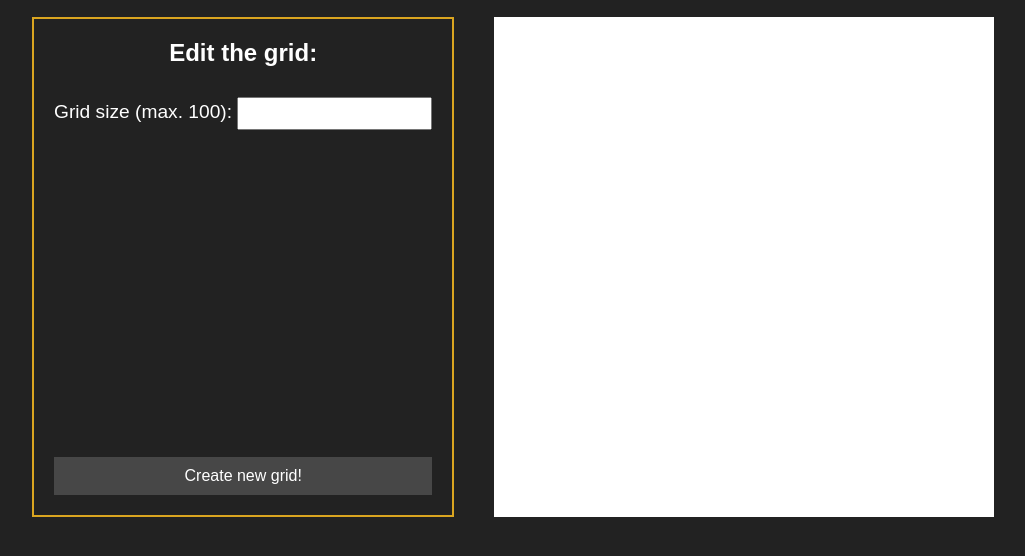
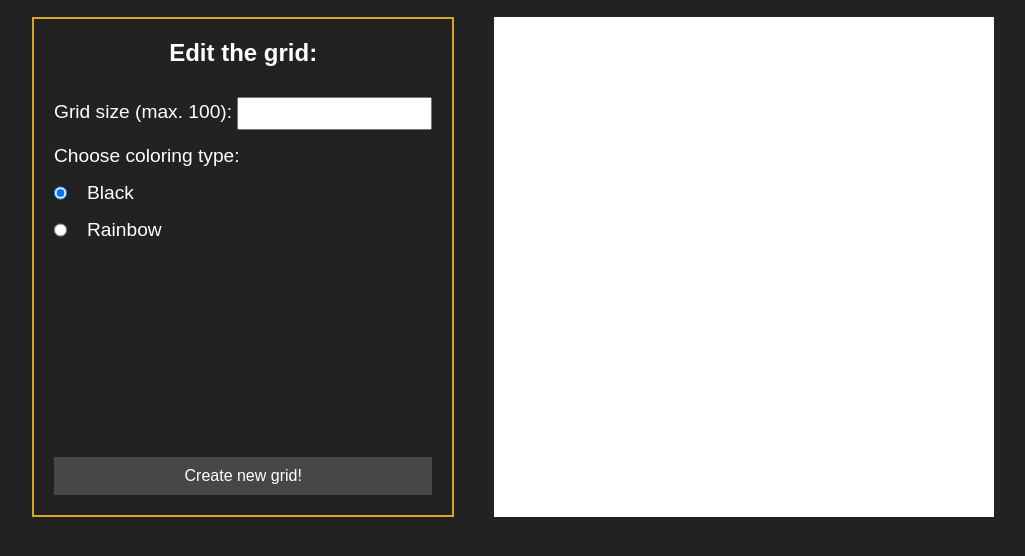
Before and after one commit to mateusznurzynski/etch-a-sketch, a plain HTML site: page index.html in a window 1280 px wide. Shown: the part 60-616 px from the top of the page, without its empty margins (8-1033 px from the left). Drawn offline with Linux system fonts and the light colour scheme.

Commit message:
Make the color change based on form input

```diff
--- a/index.html
+++ b/index.html
@@ -17,6 +17,29 @@
             <label for="size-number">Grid size (max. 100): </label
             ><input type="number" id="size-number" />
           </div>
+          <p>Choose coloring type:</p>
+          <div class="flex color-type-container">
+            <input
+              type="radio"
+              name="color-type"
+              id="color-black"
+              class="color-type"
+              value="black"
+              checked
+            />
+            <label for="color-black">Black</label>
+          </div>
+
+          <div class="flex color-type-container">
+            <input
+              type="radio"
+              name="color-type"
+              id="color-rainbow"
+              class="color-type"
+              value="yellow"
+            />
+            <label for="color-rainbow">Rainbow</label>
+          </div>
 
           <input type="submit" value="Create new grid!" />
         </form>
--- a/main.js
+++ b/main.js
@@ -3,14 +3,15 @@ const segment = document.createElement('div');
 const form = document.querySelector('.grid-edit');
 segment.classList.add('segment');
 let segmentsNumber = 16;
+let colorType;
 segment.style.width = `calc(100%/${segmentsNumber})`;
 segment.style.height = `calc(100%/${segmentsNumber})`;
 
 form.addEventListener('submit', submitForm);
 
-setGrid(segmentsNumber);
+setGrid(segmentsNumber, 'black');
 
-function setGrid(segmentsNumber) {
+function setGrid(segmentsNumber, colorType) {
   if (segmentsNumber > 100) {
     alert('Maximum size of the grid is 100!');
     return;
@@ -24,17 +25,16 @@ function setGrid(segmentsNumber) {
   for (let i = 0; i < segmentsNumber ** 2; i++) {
     container.appendChild(segment.cloneNode(true));
   }
-  allSegments = document.querySelectorAll('.segment');
-  allSegments.forEach((segment) => {
-    segment.addEventListener('mouseenter', paintSegment);
-  });
+  paintSegments(colorType);
 }
 
 function submitForm(e) {
+  e.preventDefault();
   const sizeNumberInput = document.querySelector('#size-number');
-  e.preventDefault();
-  console.log(sizeNumberInput.value);
-  setGrid(sizeNumberInput.value);
+  const colorTypeInputs = document.querySelectorAll('.color-type');
+  colorType = getCheckedValue(colorTypeInputs);
+  console.log(colorType);
+  setGrid(sizeNumberInput.value, colorType);
   clearInputs(sizeNumberInput);
 }
 
@@ -44,6 +44,22 @@ function clearInputs(...inputs) {
   });
 }
 
-function paintSegment(e, type = 'black') {
-  e.currentTarget.style.backgroundColor = type;
+function paintSegments(colorType = 'black') {
+  allSegments = document.querySelectorAll('.segment');
+  allSegments.forEach((segment) => {
+    segment.addEventListener('mouseenter', (e) => {
+      e.currentTarget.style.backgroundColor = colorType;
+    });
+  });
+  //   e.currentTarget.style.backgroundColor = type;
 }
+
+function getCheckedValue(inputs) {
+  let checkedValue = 'black';
+  inputs.forEach((input) => {
+    if (input.checked) {
+      checkedValue = input.value;
+    }
+  });
+  return checkedValue;
+}
--- a/style.css
+++ b/style.css
@@ -44,7 +44,7 @@ h1 {
 .menu form {
   display: flex;
   flex-direction: column;
-  gap: 10px;
+  gap: 15px;
   justify-content: flex-start;
   height: 100%;
 }
@@ -53,7 +53,8 @@ h1 {
   padding: 7px;
 }
 
-.menu label {
+.menu label,
+.menu p {
   font-size: 120%;
 }
 .menu input[type*='submit'] {
@@ -73,3 +74,6 @@ h1 {
 .menu h2 {
   margin-bottom: 30px;
 }
+.color-type-container {
+  gap: 20px;
+}
```
